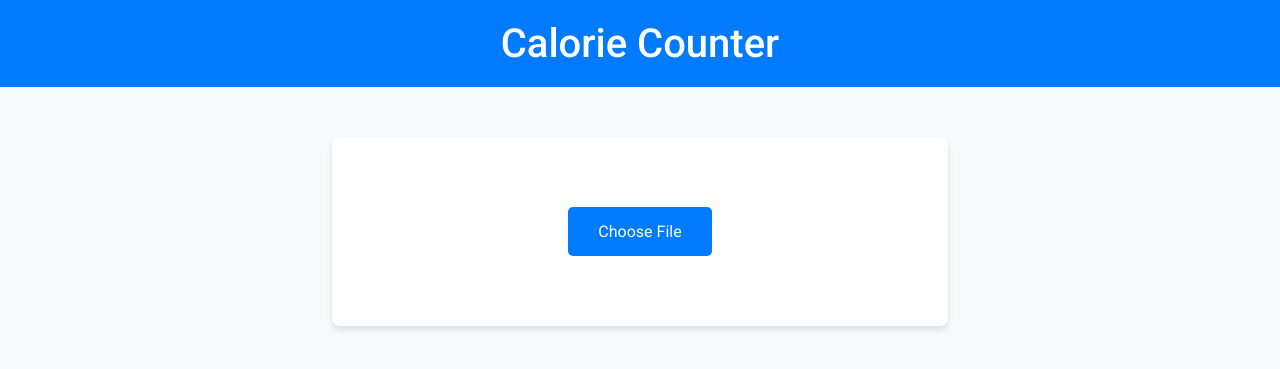
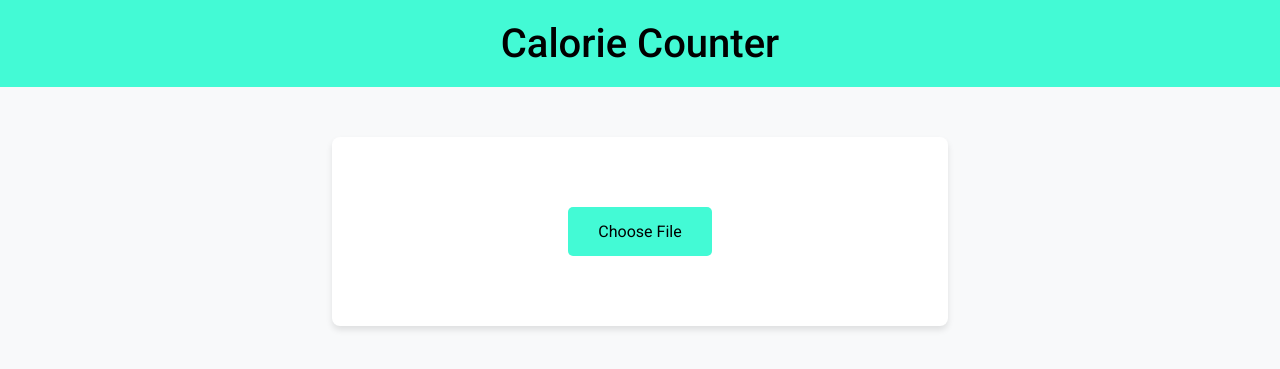
Before and after one commit to Priyobroto98/CalorieSnap, a Flask app: page / in a window 1280 px wide. Shown: the top 369 px of the page. Run offline with Flask 3, Linux system fonts and the light colour scheme.

Commit message:
Update index.html

```diff
--- a/templates/index.html
+++ b/templates/index.html
@@ -15,8 +15,8 @@
             padding: 0;
         }
         header {
-            background-color: #007bff;
-            color: white;
+            background-color: #43fad5;
+            color: black;
             padding: 20px 0;
             margin-bottom: 30px;
         }
@@ -48,8 +48,8 @@
             display: none;
         }
         label {
-            background-color: #007bff;
-            color: white;
+            background-color:#43fad5;
+            color: black;
             padding: 15px 30px;
             border-radius: 5px;
             cursor: pointer;
@@ -58,8 +58,8 @@
             display: inline-block;
         }
         button {
-            background-color: #28a745;
-            color: white;
+            background-color: #43fad5;
+            color: black;
             padding: 15px 30px;
             border: none;
             border-radius: 5px;
```
